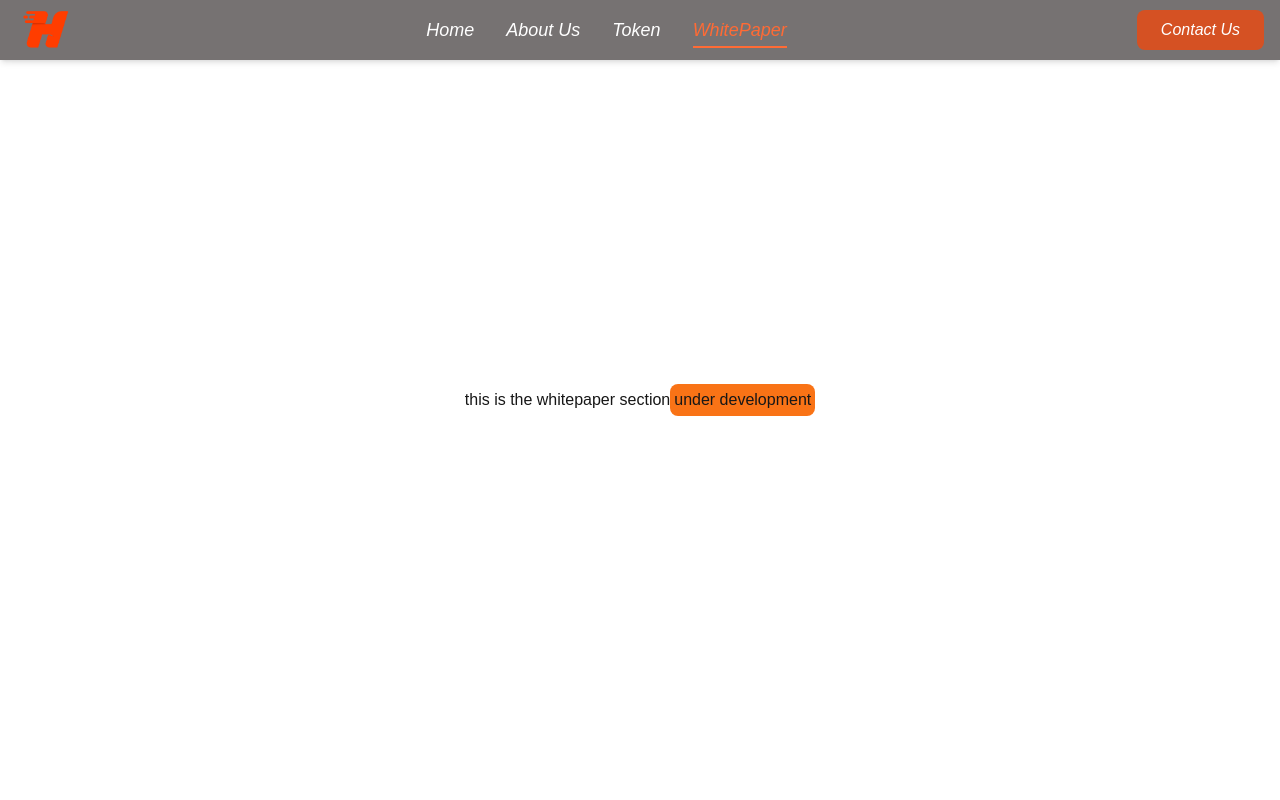
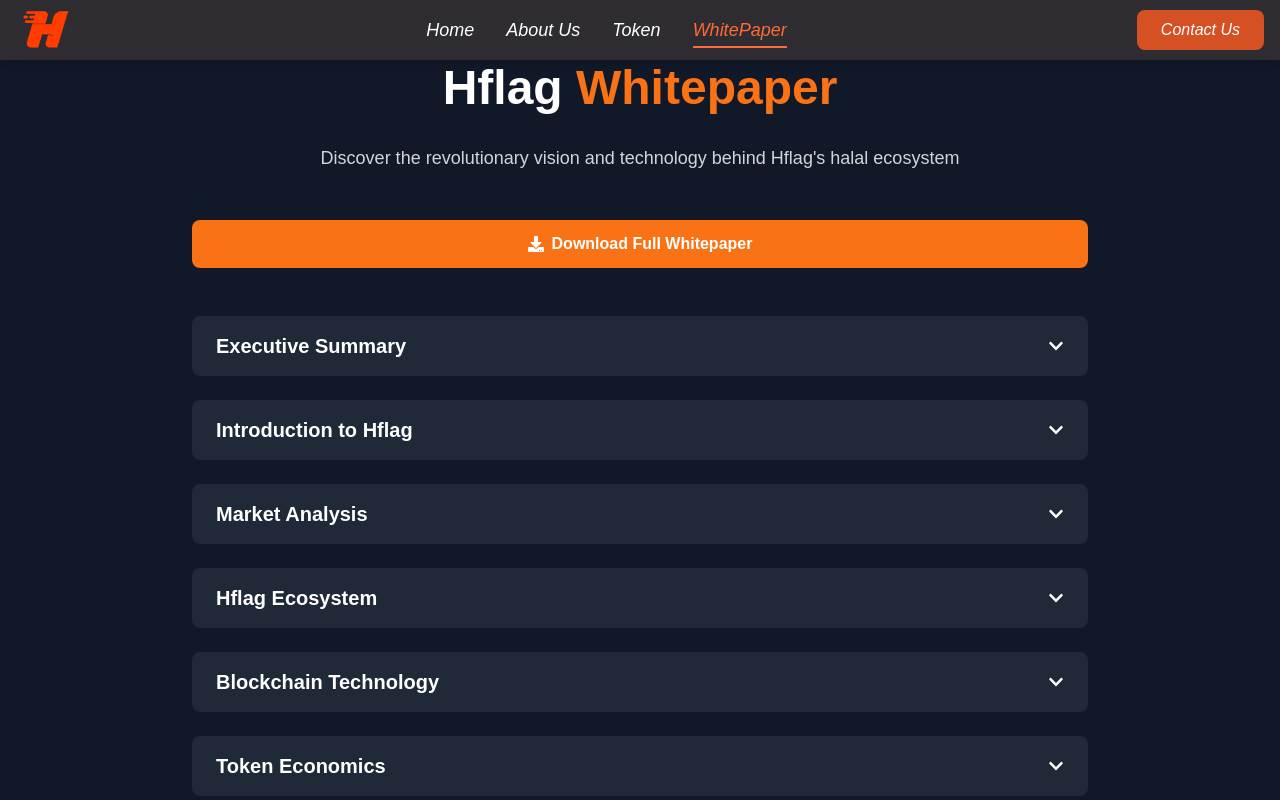
Before and after one commit to Souravhere/hflag, a Next.js app: page /whitepaper in a window 1280 px wide. Shown: the top 800 px of the page. Built offline with nearby package versions, Linux system fonts and the light colour scheme.

Commit message:
white page basic structure created

```diff
--- a/src/app/whitepaper/page.tsx
+++ b/src/app/whitepaper/page.tsx
@@ -1,11 +1,142 @@
-import React from 'react'
+'use client'
 
-function page() {
+import React, { useState } from 'react'
+import { motion } from 'framer-motion'
+import { useInView } from 'react-intersection-observer'
+import { FaDownload, FaChevronDown, FaChevronUp } from 'react-icons/fa'
+
+const sections = [
+  {
+    title: "Executive Summary",
+    content: "Hflag is revolutionizing the halal marketplace by creating a comprehensive ecosystem that connects consumers with high-quality halal-certified products and services. Our platform leverages blockchain technology to ensure transparency, trust, and efficiency in every transaction. This whitepaper outlines our vision, technology, token economics, and roadmap for creating a global, decentralized halal economy."
+  },
+  {
+    title: "Introduction to Hflag",
+    content: "Hflag addresses the growing demand for ethical and responsible consumption in the halal market. Our platform offers a seamless shopping experience where users can easily purchase halal products using Hflag tokens. By integrating blockchain technology, we provide unparalleled transparency and trust in the sourcing and certification of halal products."
+  },
+  {
+    title: "Market Analysis",
+    content: "The global halal market is experiencing rapid growth, with projections indicating a market size of $5 trillion by 2025. This growth is driven by increasing Muslim populations, rising awareness of halal products among non-Muslim consumers, and the expanding range of halal-certified goods and services. Hflag is positioned to capitalize on this growth by offering a comprehensive, technology-driven solution to connect consumers with halal products."
+  },
+  {
+    title: "Hflag Ecosystem",
+    content: "The Hflag ecosystem consists of several interconnected components:\n\n1. Hflag Market: A decentralized marketplace for halal-certified products.\n2. Hflag Wallet: A secure digital wallet for managing Hflag tokens and transactions.\n3. Hflag Dapp: A decentralized application offering additional services and features.\n4. Hflag Token: The native cryptocurrency powering the Hflag ecosystem."
+  },
+  {
+    title: "Blockchain Technology",
+    content: "Hflag utilizes blockchain technology to ensure transparency, security, and efficiency in all transactions. Our blockchain solution provides:\n\n1. Immutable record-keeping of product certifications and supply chain data.\n2. Smart contracts for automated, trustless transactions.\n3. Decentralized governance for community-driven decision-making.\n4. Enhanced security and privacy for user data and transactions."
+  },
+  {
+    title: "Token Economics",
+    content: "The Hflag token (HFLG) is the backbone of our ecosystem. Key aspects of our token economics include:\n\n1. Total Supply: 1,000,000,000 HFLG\n2. Token Distribution: 40% public sale, 20% ecosystem development, 15% team and advisors, 15% marketing and partnerships, 10% reserve\n3. Token Utility: Medium of exchange, staking rewards, governance participation, access to exclusive features"
+  },
+  {
+    title: "Roadmap",
+    content: "Our roadmap outlines the key milestones for Hflag's development and growth:\n\n2024 Q2: Platform beta launch and initial token sale\n2024 Q4: Full platform launch and expansion of product offerings\n2025 Q2: Integration of AI-powered recommendation system\n2025 Q4: Launch of Hflag DeFi services\n2026 Q2: Global expansion and partnerships with major halal certification bodies"
+  },
+  {
+    title: "Team and Advisors",
+    content: "Hflag is led by a team of experienced professionals in blockchain technology, e-commerce, and halal industry experts. Our advisors include renowned scholars in Islamic finance and halal certification, ensuring that our platform adheres to the highest standards of compliance and ethics."
+  },
+  {
+    title: "Conclusion",
+    content: "Hflag represents a paradigm shift in the halal marketplace, offering a transparent, efficient, and user-friendly platform for ethical consumption. By leveraging blockchain technology and a robust token economy, we are poised to become the leading global platform for halal products and services, driving innovation and growth in this rapidly expanding market."
+  }
+]
+
+export default function WhitePaperPage() {
+  const [expandedSection, setExpandedSection] = useState<number | null>(null)
+
+  const [ref, inView] = useInView({
+    triggerOnce: true,
+    threshold: 0.1,
+  })
+
+  const containerVariants = {
+    hidden: { opacity: 0 },
+    visible: {
+      opacity: 1,
+      transition: {
+        staggerChildren: 0.1,
+      },
+    },
+  }
+
+  const itemVariants = {
+    hidden: { y: 20, opacity: 0 },
+    visible: {
+      y: 0,
+      opacity: 1,
+      transition: {
+        type: 'spring',
+        stiffness: 100,
+      },
+    },
+  }
+
+  const toggleSection = (index: number) => {
+    setExpandedSection(expandedSection === index ? null : index)
+  }
+
+  const handleDownload = () => {
+    // In a real application, this would trigger the download of the actual whitepaper PDF
+    alert("Downloading whitepaper...")
+  }
+
   return (
-    <div className='w-full h-screen flex items-center justify-center'>
-        this is the whitepaper section <span className='bg-orange-500 p-1 rounded-lg'>under development</span>
-    </div>
+    <motion.div
+      ref={ref}
+      initial="hidden"
+      animate={inView ? 'visible' : 'hidden'}
+      variants={containerVariants}
+      className="min-h-screen bg-gray-900 text-white py-16 px-4 sm:px-6 lg:px-8"
+    >
+      <div className="max-w-4xl mx-auto">
+        <motion.h1 variants={itemVariants} className="text-4xl md:text-5xl font-bold text-center mb-8">
+          Hflag <span className="text-orange-500">Whitepaper</span>
+        </motion.h1>
+
+        <motion.p variants={itemVariants} className="text-lg text-gray-300 text-center mb-12">
+          Discover the revolutionary vision and technology behind Hflag's halal ecosystem
+        </motion.p>
+
+        <motion.div variants={itemVariants} className="mb-12">
+          <button
+            onClick={handleDownload}
+            className="w-full bg-orange-500 hover:bg-orange-600 text-white font-bold py-3 px-6 rounded-lg transition duration-300 flex items-center justify-center"
+          >
+            <FaDownload className="mr-2" />
+            Download Full Whitepaper
+          </button>
+        </motion.div>
+
+        {sections.map((section, index) => (
+          <motion.div
+            key={index}
+            variants={itemVariants}
+            className="mb-6 bg-gray-800 rounded-lg overflow-hidden"
+          >
+            <button
+              onClick={() => toggleSection(index)}
+              className="w-full px-6 py-4 text-left flex justify-between items-center hover:bg-gray-700 transition duration-300"
+            >
+              <h2 className="text-xl font-semibold">{section.title}</h2>
+              {expandedSection === index ? <FaChevronUp /> : <FaChevronDown />}
+            </button>
+            {expandedSection === index && (
+              <motion.div
+                initial={{ opacity: 0, height: 0 }}
+                animate={{ opacity: 1, height: 'auto' }}
+                exit={{ opacity: 0, height: 0 }}
+                transition={{ duration: 0.3 }}
+                className="px-6 py-4 text-gray-300"
+              >
+                <p className="whitespace-pre-line">{section.content}</p>
+              </motion.div>
+            )}
+          </motion.div>
+        ))}
+      </div>
+    </motion.div>
   )
 }
-
-export default page
```
